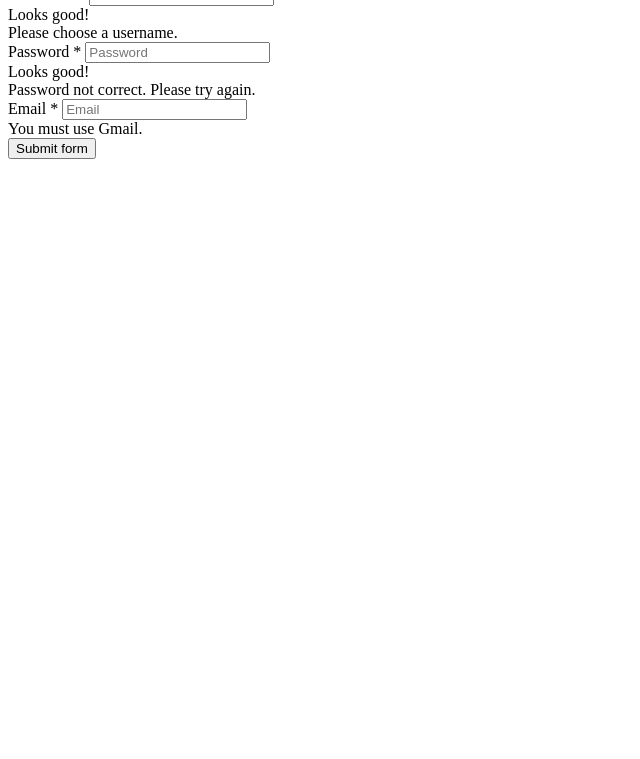
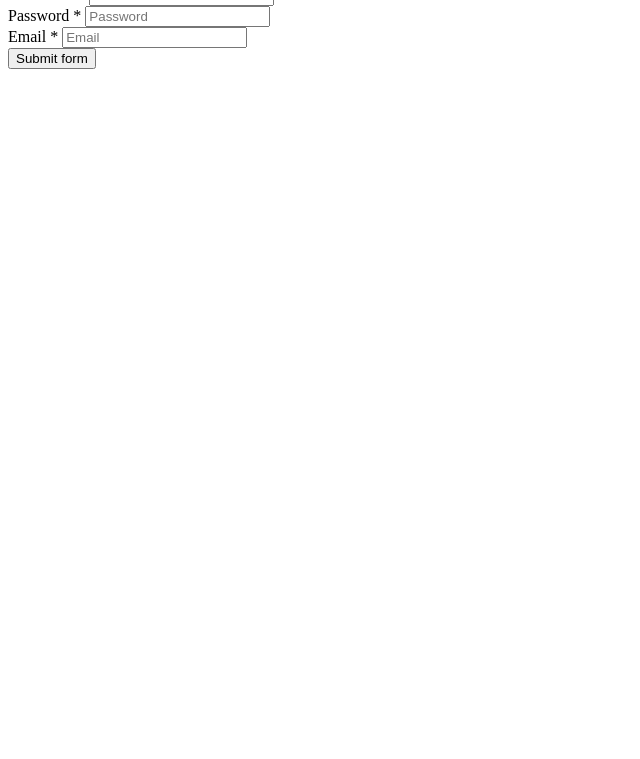
Before and after one commit to nkunic/js-example-form-validation, a website: page index.html in a window 1280 px wide. Shown: the part 41-800 px from the top of the page, without its empty margins (0-640 px from the left). Drawn offline with Linux system fonts and the light colour scheme.

Commit message:
2 files modified

```diff
--- a/index.html
+++ b/index.html
@@ -18,8 +18,8 @@
               placeholder="Username"
               required
             />
-            <div class="valid-feedback">Looks good!</div>
-            <div class="invalid-feedback">Please choose a username.</div>
+            <div class="valid-feedback"></div>
+            <div class="invalid-feedback"></div>
           </div>
           <div class="mb-3">
             <label for="password" class="form-label">Password *</label>
@@ -30,10 +30,8 @@
               placeholder="Password"
               required
             />
-            <div class="valid-feedback">Looks good!</div>
-            <div class="invalid-feedback">
-              Password not correct. Please try again.
-            </div>
+            <div class="valid-feedback"></div>
+            <div class="invalid-feedback"></div>
           </div>
           <div class="mb-3">
             <label for="email" class="form-label">Email *</label>
@@ -44,7 +42,8 @@
               placeholder="Email"
               required
             />
-            <div class="invalid-feedback">You must use Gmail.</div>
+            <div class="valid-feedback"></div>
+            <div class="invalid-feedback"></div>
           </div>
           <!--<input
             type="submit"
```
Also changed, not shown: index.js (+14 -7 lines).
